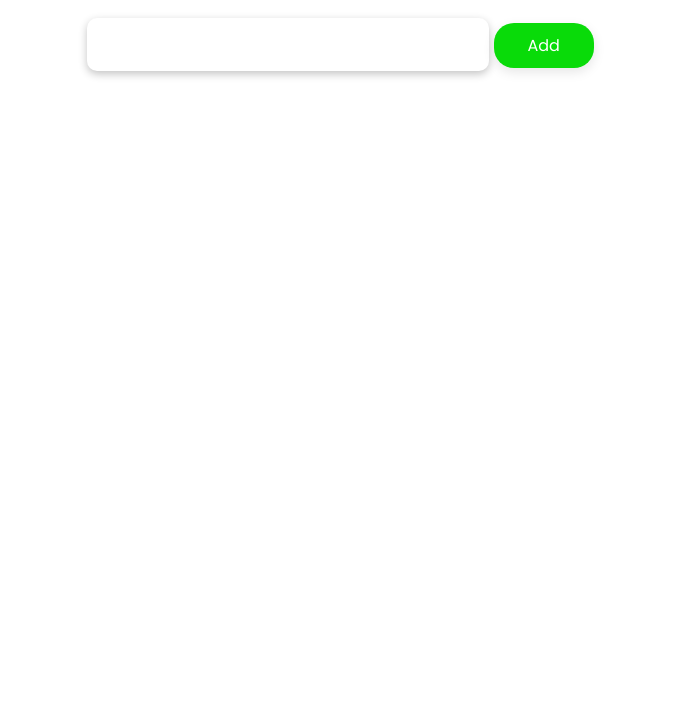
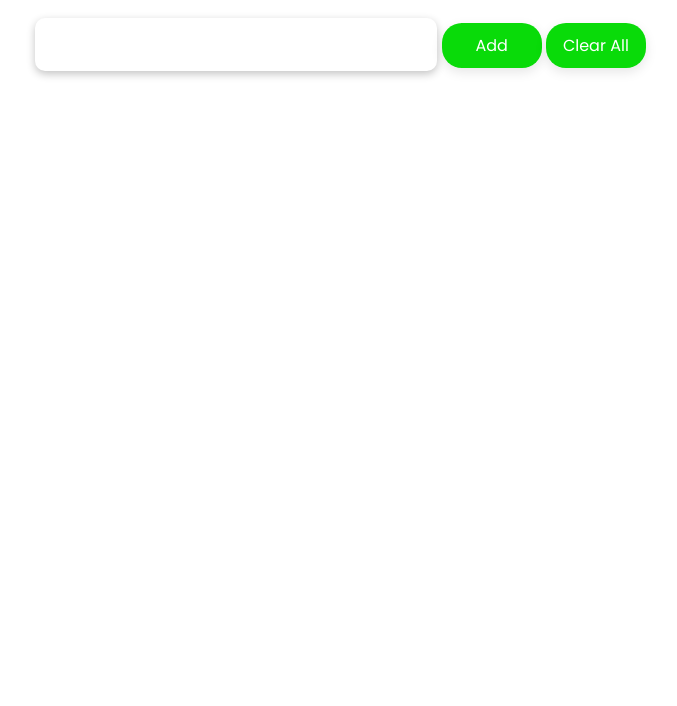
Before and after one commit to nizamaniali/todolist, a plain HTML site: page index.html in a window 1280 px wide. Shown: the part 94-800 px from the top of the page, without its empty margins (302-979 px from the left). Drawn offline with Linux system fonts and the light colour scheme.

Commit message:
added a clear all option

```diff
--- a/index.html
+++ b/index.html
@@ -18,6 +18,7 @@
         <h3>Todo App</h3>
         <input type="text" id="input" draggable="true" />
         <button onClick="append()">Add</button>
+        <button class="clearBtn" onClick="clearAll()">Clear All</button>
         <!-- <div class="add-btn" onClick="append()">Add</div> -->
       </div>
       <div class="todo">
--- a/script.js
+++ b/script.js
@@ -20,17 +20,13 @@ function append() {
   const text = document.createTextNode(myVal);
 
   if (val.value != '') {
-    //  appended text in P (new item)
     newItem.appendChild(text);
 
     mainBox.appendChild(newItem);
 
     const myBtn = removeBtn();
     mainBox.appendChild(myBtn);
-    // appended button in the P
-    // newItem.appendChild(myBtn);
 
-    // appendBox.appendChild(newItem);
     appendBox.appendChild(mainBox);
 
     myBtn.addEventListener('click', function (child) {
@@ -39,7 +35,6 @@ function append() {
   }
 
   val.value = '';
-  console.log(appendBox.childNodes);
 }
 
 var input = document.getElementById('myInput');
@@ -50,9 +45,11 @@ val.addEventListener('keypress', function (event) {
   }
 });
 
-// function removeChild() {
-//   appendBox.removeChild();
-// }
+function clearAll() {
+  while (appendBox.firstChild) {
+    appendBox.removeChild(appendBox.firstChild);
+  }
+}
 
 // get parent ,
 //  remove child from parent HOW?
--- a/style.css
+++ b/style.css
@@ -16,16 +16,14 @@ p {
   word-break: break-word;
   border-radius: 5px;
   font-family: poppins;
-  /* border: none; */
+
   box-shadow: rgba(0, 0, 0, 0.1) 0px 4px 12px;
-  /* border: no; */
 }
 
 .div-style {
   display: flex;
   justify-content: center;
   align-items: center;
-  /* background-color: #c55ffc; */
 }
 .div-style > div {
   display: flex;
@@ -33,15 +31,10 @@ p {
   justify-items: center;
   align-items: center;
   margin-left: 5px;
-  /* padding: -20px; */
-  /* border: 1px solid grey; */
+
   border-radius: 25px;
   height: 40px;
-  /* padding: 5px; */
-  /* padding-left: 18px;
-  padding-right: 18px;
-  padding-top: 5px;
-  padding-bottom: 5px; */
+
   padding: 5px 18px;
   font-family: poppins;
   font-size: 16px;
@@ -49,14 +42,7 @@ p {
   /* color: #e2e2e2; */
   color: white;
 
-  /* box-shadow: rgba(100, 100, 111, 0.2) 0px 7px 29px 0px; */
-  /* box-shadow: rgba(0, 0, 0, 0.35) 0px 5px 15px; */
-  /* box-shadow: rgba(0, 0, 0, 0.24) 0px 3px 5px; */
   box-shadow: rgba(0, 0, 0, 0.1) 0px 4px 12px;
-
-  /* font-weight: 300px; */
-  /* color: #323e42; */
-  /* margin-left: 10px; */
 }
 
 .btnStyle:hover {
@@ -85,8 +71,6 @@ p {
   font-size: 18px;
   /* box-shadow: rgba(0, 0, 0, 0.1) 0px 4px 12px; */
   box-shadow: rgba(0, 0, 0, 0.24) 0px 3px 8px;
-  /* border: 2px solid black; */
-  /* background-color: #efdcf9; */
 }
 
 .header button {
@@ -96,8 +80,11 @@ p {
   height: 45px;
   font-family: poppins;
   font-size: 16px;
+  /* padding: 5px 18px; */
 
   background-color: rgb(9, 219, 9);
+  /* background-color: #c55ffc; */
+
   color: white;
   width: 100px;
 
@@ -108,12 +95,4 @@ p {
 .header h3 {
   font-weight: 300px;
   font-size: 32px;
-  /* border: 2px solid black; */
 }
-
-.main {
-  /* background-color: #c55ffc; */
-
-  /* height: 100vh; */
-  /* height: 20vh; */
-}
```
